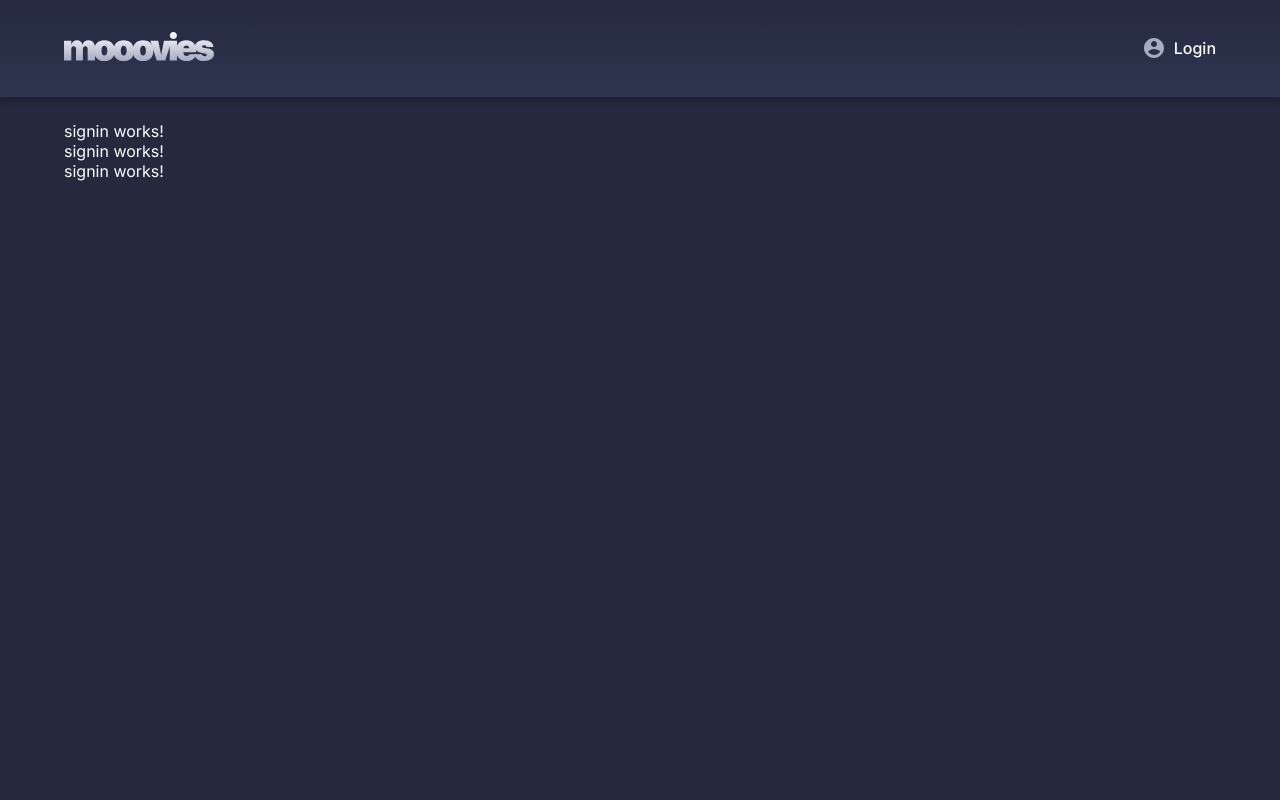
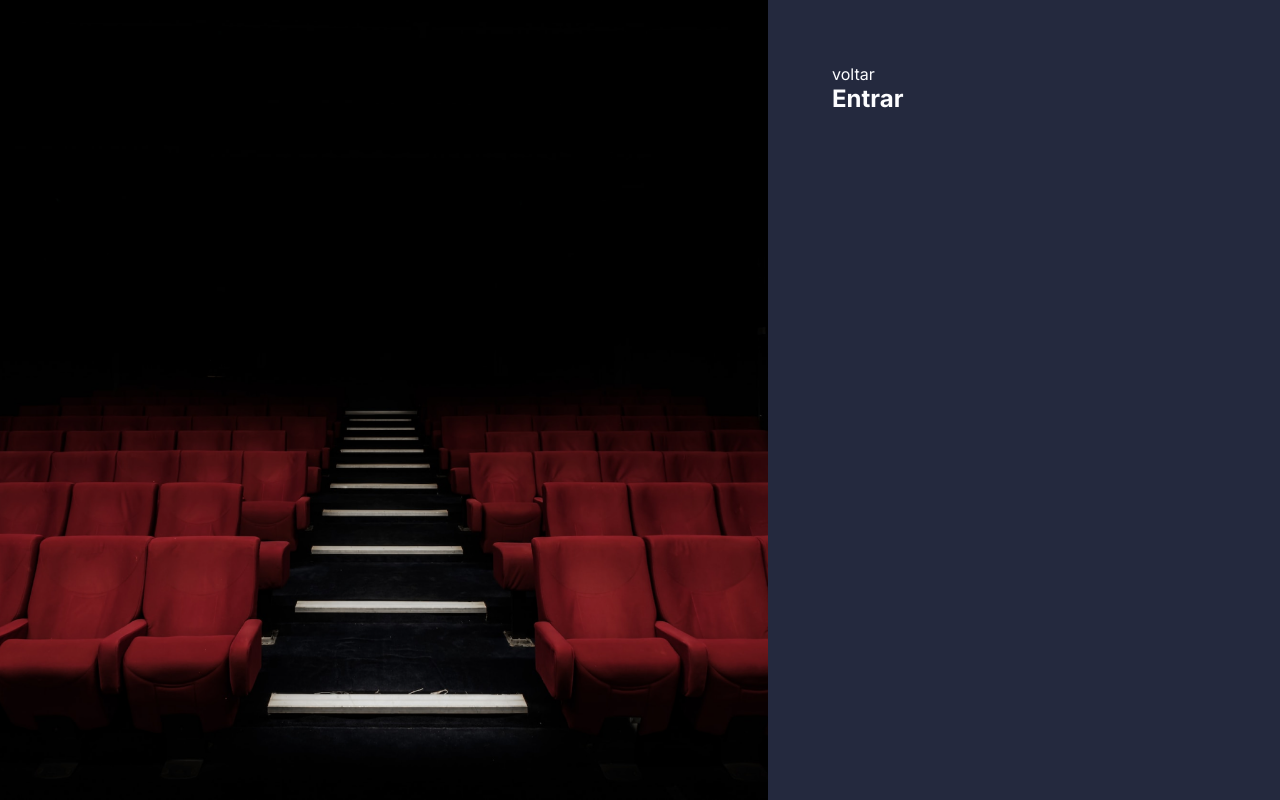
Before and after one commit to lucasgmelo/cinema-management, an Angular app in the folder client/: page /login in a window 1280 px wide. Built offline with nearby package versions, Linux system fonts and the light colour scheme.

Commit message:
feat(signin): create pages

```diff
--- a/client/src/app/common/navbar/navbar.component.ts
+++ b/client/src/app/common/navbar/navbar.component.ts
@@ -16,7 +16,6 @@ export class NavbarComponent implements OnInit {
   user = this.authService.user;
 
   goToLoginPage() {
-    if (this.router.url.includes('login') || this.router.url.includes('cadastro')) return;
     this.router.navigate(['/login']);
   }
 
--- a/client/src/app/pages/signin/signin.component.html
+++ b/client/src/app/pages/signin/signin.component.html
@@ -1,6 +1,10 @@
-<app-navbar></app-navbar>
-<main class="page-container">
-  <p>signin works!</p>
-  <p>signin works!</p>
-  <p>signin works!</p>
+<main>
+  <section class="banner"></section>
+
+  <div class="container">
+    <p (click)="backToHome()">voltar</p>
+    <section>
+      <h1>Entrar</h1>
+    </section>
+  </div>
 </main>
--- a/client/src/app/pages/signin/signin.component.scss
+++ b/client/src/app/pages/signin/signin.component.scss
@@ -0,0 +1,17 @@
+main {
+  display: grid;
+  grid-template-columns: 60% 40%;
+  min-height: 100vh;
+}
+
+.banner {
+  width: 100%;
+  height: 100%;
+  background-image: url('/assets/authbanner.png');
+  background-position: center center;
+  background-size: cover;
+}
+
+.container {
+  padding: 64px;
+}
--- a/client/src/app/pages/signin/signin.component.ts
+++ b/client/src/app/pages/signin/signin.component.ts
@@ -1,4 +1,5 @@
 import { Component, OnInit } from '@angular/core';
+import { Router } from '@angular/router';
 
 @Component({
   selector: 'app-signin',
@@ -6,7 +7,11 @@ import { Component, OnInit } from '@angular/core';
   styleUrls: ['./signin.component.scss'],
 })
 export class SigninComponent implements OnInit {
-  constructor() {}
+  constructor(private route: Router) {}
 
   ngOnInit(): void {}
+
+  backToHome() {
+    this.route.navigate(['/']);
+  }
 }
```
Also changed, not shown: client/src/assets/authbanner.png (added).
